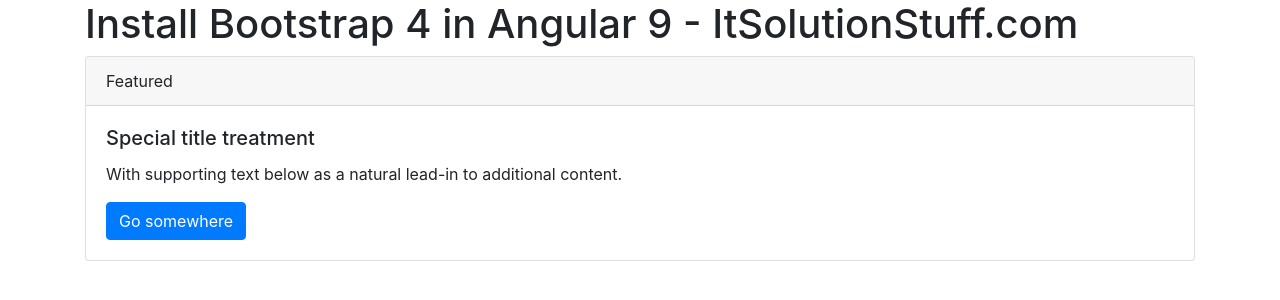
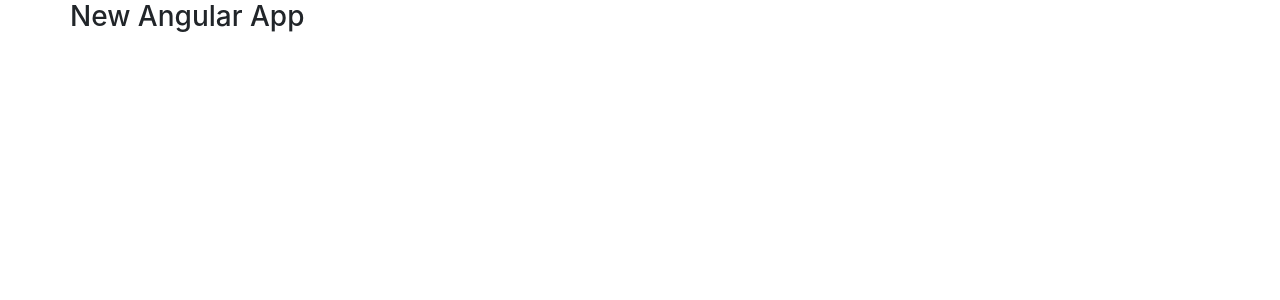
Before and after one commit to niteesh-singh/new-aap, an Angular app: page / in a window 1280 px wide. Shown: the top 300 px of the page. Built offline with nearby package versions, Linux system fonts and the light colour scheme.

Commit message:
Changes in the template

```diff
--- a/src/app/app.component.html
+++ b/src/app/app.component.html
@@ -1,14 +1,5 @@
 <div class="container">
-  <h1>Install Bootstrap 4 in Angular 9 - ItSolutionStuff.com</h1>
-
-  <div class="card">
-    <div class="card-header">
-      Featured
-    </div>
-    <div class="card-body">
-      <h5 class="card-title">Special title treatment</h5>
-      <p class="card-text">With supporting text below as a natural lead-in to additional content.</p>
-      <a href="#" class="btn btn-primary">Go somewhere</a>
-    </div>
+  <div class="row">
+    <h3>New Angular App</h3>
   </div>
 </div>
```
